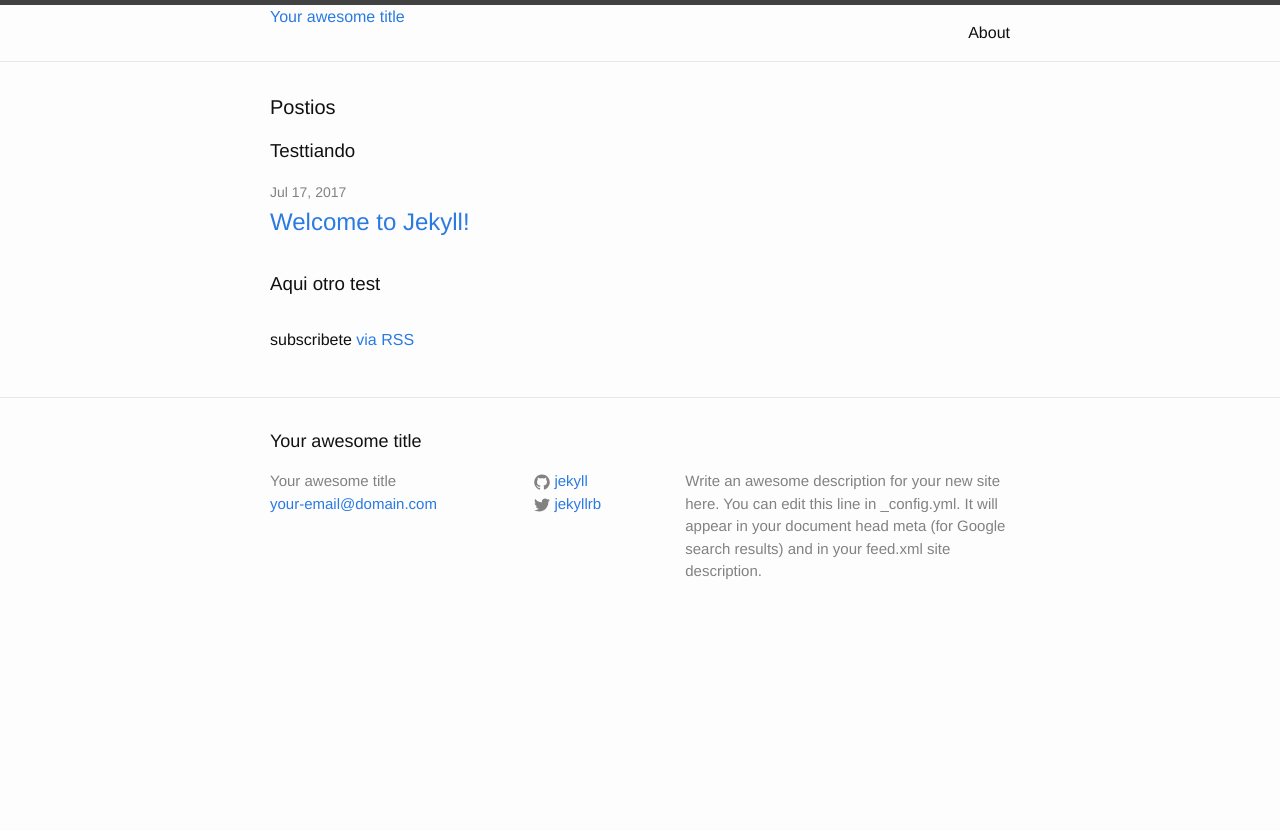
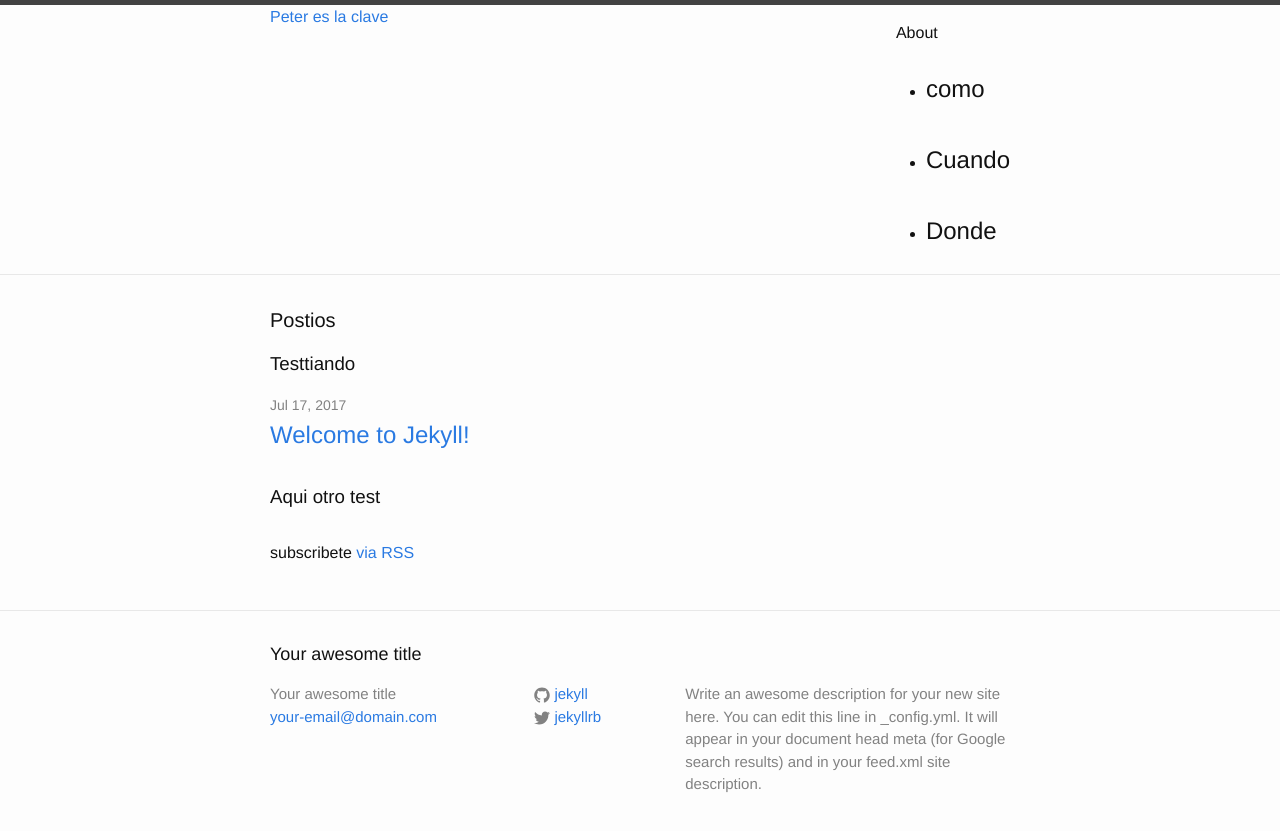
Before and after one commit to Dunkelcodea/Dunkelcodea.github.io, a Jekyll site: the page built from index.html, in a window 1280 px wide. Shown: the top 831 px of the page. Built offline with Jekyll 4.4.1, drawn with Linux system fonts in a browser that asks for light colours.

Commit message:
Update header.html

```diff
--- a/_includes/header.html
+++ b/_includes/header.html
@@ -2,7 +2,7 @@
 
   <div class="wrapper">
 
-    <a class="Dunkel" href="{{ site.baseurl }}/">{{ site.title }}</a>
+    <a class="Dunkel" href="{{ site.baseurl }}/">Peter es la clave</a>
 
     <nav class="site-nav">
       <a href="#" class="menu-icon">
@@ -20,6 +20,16 @@
           {% endif %}
         {% endfor %}
       </div>
+      <ul>
+        <li>
+          <h2>como</h2>
+        </li>
+        <li>
+          <h2>Cuando</h2>
+        </li>
+        <li>
+          <h2>Donde</h2>
+        </li>
     </nav>
 
   </div>
```
